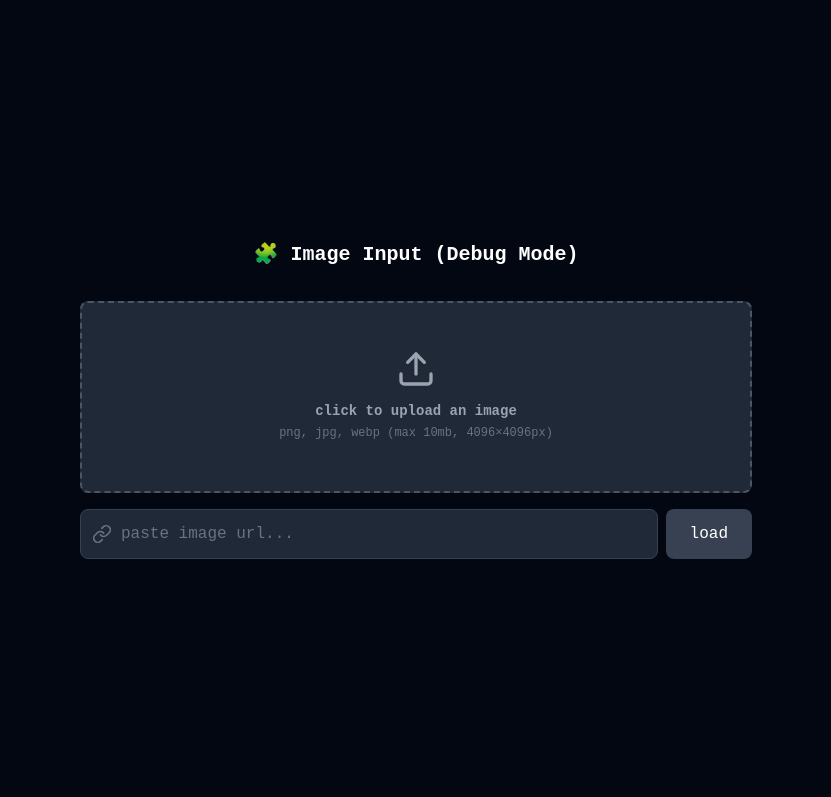
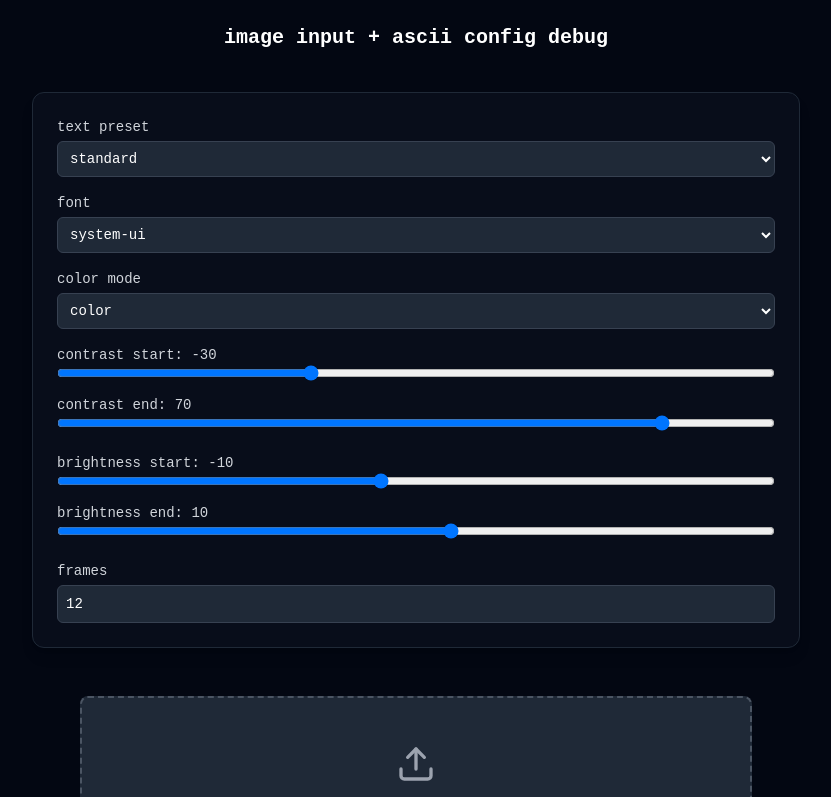
Before and after one commit to mari-glyph/astrii, a React (Vite) app: page / in a window 1280 px wide. Shown: the top 797 px of the page, without its empty margins (224-1055 px from the left). Built offline with nearby package versions, Linux system fonts and the light colour scheme.

Commit message:
Implement asciiConfigPanel, hook, & worker

```diff
--- a/src/App.tsx
+++ b/src/App.tsx
@@ -1,59 +1,90 @@
-import ImageInput from './components/ImageInput';
-import { useImageInput } from './hooks/useImageInput';
-import { X } from 'lucide-react';
-import { useEffect } from 'react';
+import { useEffect, useRef, useState } from "react";
+import { X } from "lucide-react";
+import ImageInput from "./components/ImageInput";
+import { useImageInput } from "./hooks/useImageInput";
+import AsciiConfigPanel from "./components/AsciiConfigPanel";
+import { DEFAULT_CONFIG } from "./hooks/useAsciiConfig";
 
 export default function App() {
   const { imageState, handleImageLoad, clearImage } = useImageInput();
+  const [asciiConfig, setAsciiConfig] = useState(DEFAULT_CONFIG);
+  const workerRef = useRef<Worker | null>(null);
 
-  // 🔍 Debug logging whenever imageState updates
+  // initialize worker for config validation
   useEffect(() => {
-    if (imageState.bitmap) {
-      console.group('[ImageInput Debug]');
-      console.log('Bitmap size:', {
-        width: imageState.width,
-        height: imageState.height,
-      });
-      console.log('File info:', imageState.file);
-      console.log('Preview URL:', imageState.previewUrl);
-      console.groupEnd();
+    workerRef.current = new Worker(
+      new URL("./workers/asciiConfigWorker.ts", import.meta.url),
+      { type: "module" }
+    );
+
+    const w = workerRef.current;
+    w.onmessage = (e) => {
+      if (e.data.success) {
+        console.log("[app] valid config ready:", e.data.config);
       } else {
-      console.info('[ImageInput Debug] Cleared image state.');
+        console.error("[app] config validation failed:", e.data.error);
       }
-  }, [imageState]);
+    };
 
-  // 🔍 Optional wrapper for additional debug logging
+    return () => {
+      w.terminate();
+    };
+  }, []);
+
+  // handle config changes from asciiconfigpanel
+  const handleConfigChange = (config: typeof DEFAULT_CONFIG) => {
+    setAsciiConfig(config);
+    workerRef.current?.postMessage(config);
+  };
+
+  // handle image load debug
   const handleDebugLoad = (bitmap: ImageBitmap, file: File | null, previewUrl: string) => {
-    console.info('[ImageInput Debug] Image loaded via ImageInput');
-    console.log({ bitmap, file, previewUrl });
+    console.info("[imageinput debug] image loaded via imageinput");
     handleImageLoad(bitmap, file, previewUrl);
   };
 
+  // log state for both components
+  useEffect(() => {
+    console.group("[app debug]");
+    console.log("current ascii config:", asciiConfig);
+    console.log("current image state:", imageState);
+    console.groupEnd();
+  }, [asciiConfig, imageState]);
+
   return (
-    <div className="min-h-screen bg-gray-950 text-white flex flex-col items-center justify-center p-6">
-      <h1 className="text-xl font-semibold mb-4">🧩 Image Input (Debug Mode)</h1>
+    <div className="min-h-screen bg-gray-950 text-white flex flex-col items-center justify-start gap-8 p-6">
+      <h1 className="text-xl font-semibold mb-2">
+        image input + ascii config debug
+      </h1>
 
+      {/* ascii config panel */}
+      <div className="w-full max-w-3xl bg-gray-900/40 border border-gray-800 rounded-xl p-6 shadow-lg">
+        <AsciiConfigPanel onConfigChange={handleConfigChange} />
+      </div>
+
+      {/* image input */}
+      <div className="w-full max-w-2xl">
         {!imageState.previewUrl ? (
           <ImageInput onImageLoad={handleDebugLoad} />
         ) : (
-        <div className="relative">
+          <div className="relative flex flex-col items-center">
             <button
               onClick={() => {
-              console.info('[ImageInput Debug] Clear button clicked.');
+                console.info("[imageinput debug] clear button clicked.");
                 clearImage();
               }}
               className="absolute top-2 right-2 p-1 bg-black/50 hover:bg-black/70 rounded-full transition"
-            aria-label="Clear image"
+              aria-label="clear image"
             >
               <X className="w-4 h-4 text-white" />
             </button>
 
             <img
               src={imageState.previewUrl}
-            alt="Preview"
+              alt="preview"
               className="max-w-xs rounded-lg border border-gray-700"
-            onLoad={() => console.info('[ImageInput Debug] Preview image rendered.')}
-            onError={() => console.error('[ImageInput Debug] Failed to render preview.')}
+              onLoad={() => console.info("[imageinput debug] preview image rendered.")}
+              onError={() => console.error("[imageinput debug] failed to render preview.")}
             />
 
             <div className="mt-2 text-sm text-gray-400 text-center">
@@ -67,5 +98,26 @@ export default function App() {
           </div>
         )}
       </div>
+
+      {/* optional json output */}
+      <div className="w-full max-w-3xl mt-8">
+        <pre className="text-xs bg-gray-900/60 border border-gray-800 rounded-lg p-4 overflow-x-auto">
+          {JSON.stringify(
+            {
+              image: imageState.previewUrl
+                ? {
+                    width: imageState.width,
+                    height: imageState.height,
+                    file: imageState.file?.name,
+                  }
+                : null,
+              config: asciiConfig,
+            },
+            null,
+            2
+          )}
+        </pre>
+      </div>
+    </div>
   );
 }
--- /dev/null
+++ b/src/components/AsciiConfigPanel.tsx
@@ -0,0 +1,181 @@
+import { useState, useEffect } from "react";
+
+// types
+export type ColorMode = "color" | "grayscale";
+
+export type TextPreset = "standard" | "blocks" | "binary" | "manual" | "hex" | "detailed";
+
+export type AsciiConfig = {
+  charset: string;
+  contrastStart: number;
+  contrastEnd: number;
+  brightnessStart: number;
+  brightnessEnd: number;
+  colorMode: ColorMode;
+  font: string;
+  frames: number;
+  textPreset: TextPreset;
+};
+
+export const DEFAULT_CONFIG: AsciiConfig = {
+  charset: "@%#*+=-:.",
+  contrastStart: -30,
+  contrastEnd: 70,
+  brightnessStart: -10,
+  brightnessEnd: 10,
+  colorMode: "color",
+  font: "system-ui",
+  frames: 12,
+  textPreset: "standard",
+};
+
+interface AsciiConfigPanelProps {
+  config?: AsciiConfig;
+  onConfigChange: (config: AsciiConfig) => void;
+}
+
+export default function AsciiConfigPanel({
+  config = DEFAULT_CONFIG,
+  onConfigChange,
+}: AsciiConfigPanelProps) {
+  const [localConfig, setLocalConfig] = useState<AsciiConfig>(config);
+
+  // sync prop changes
+  useEffect(() => {
+    setLocalConfig(config);
+  }, [config]);
+
+  // helper to update config and notify parent
+  const handleChange = <K extends keyof AsciiConfig>(key: K, value: AsciiConfig[K]) => {
+    const updated = { ...localConfig, [key]: value };
+    setLocalConfig(updated);
+    onConfigChange(updated);
+  };
+
+  return (
+    <div className="flex flex-col gap-4">
+      {/* text preset */}
+      <label className="flex flex-col gap-1 text-sm text-gray-300">
+        text preset
+        <select
+          value={localConfig.textPreset}
+          onChange={(e) => handleChange("textPreset", e.target.value as TextPreset)}
+          className="bg-gray-800 border border-gray-700 rounded-md p-2 text-white"
+        >
+          <option value="standard">standard</option>
+          <option value="blocks">blocks</option>
+          <option value="binary">binary</option>
+          <option value="manual">manual</option>
+          <option value="hex">hex</option>
+          <option value="detailed">detailed</option>
+        </select>
+      </label>
+
+      {/* charset input */}
+      {localConfig.textPreset === "manual" && (
+        <label className="flex flex-col gap-1 text-sm text-gray-300">
+          manual charset
+          <input
+            type="text"
+            value={localConfig.charset}
+            onChange={(e) => handleChange("charset", e.target.value)}
+            className="bg-gray-800 border border-gray-700 rounded-md p-2 text-white"
+          />
+        </label>
+      )}
+
+      {/* font select */}
+      <label className="flex flex-col gap-1 text-sm text-gray-300">
+        font
+        <select
+          value={localConfig.font}
+          onChange={(e) => handleChange("font", e.target.value)}
+          className="bg-gray-800 border border-gray-700 rounded-md p-2 text-white"
+        >
+          <option value="system-ui">system-ui</option>
+          <option value="sans-serif">sans-serif</option>
+          <option value="monospace">monospace</option>
+          <option value="jetbrains mono">jetbrains mono</option>
+        </select>
+      </label>
+
+      {/* color mode */}
+      <label className="flex flex-col gap-1 text-sm text-gray-300">
+        color mode
+        <select
+          value={localConfig.colorMode}
+          onChange={(e) => handleChange("colorMode", e.target.value as ColorMode)}
+          className="bg-gray-800 border border-gray-700 rounded-md p-2 text-white"
+        >
+          <option value="color">color</option>
+          <option value="grayscale">grayscale</option>
+        </select>
+      </label>
+
+      {/* contrast sliders */}
+      <div className="flex flex-col gap-2">
+        <label className="text-sm text-gray-300">
+          contrast start: {localConfig.contrastStart}
+          <input
+            type="range"
+            min={-100}
+            max={100}
+            value={localConfig.contrastStart}
+            onChange={(e) => handleChange("contrastStart", parseInt(e.target.value))}
+            className="w-full"
+          />
+        </label>
+        <label className="text-sm text-gray-300">
+          contrast end: {localConfig.contrastEnd}
+          <input
+            type="range"
+            min={-100}
+            max={100}
+            value={localConfig.contrastEnd}
+            onChange={(e) => handleChange("contrastEnd", parseInt(e.target.value))}
+            className="w-full"
+          />
+        </label>
+      </div>
+
+      {/* brightness sliders */}
+      <div className="flex flex-col gap-2">
+        <label className="text-sm text-gray-300">
+          brightness start: {localConfig.brightnessStart}
+          <input
+            type="range"
+            min={-100}
+            max={100}
+            value={localConfig.brightnessStart}
+            onChange={(e) => handleChange("brightnessStart", parseInt(e.target.value))}
+            className="w-full"
+          />
+        </label>
+        <label className="text-sm text-gray-300">
+          brightness end: {localConfig.brightnessEnd}
+          <input
+            type="range"
+            min={-100}
+            max={100}
+            value={localConfig.brightnessEnd}
+            onChange={(e) => handleChange("brightnessEnd", parseInt(e.target.value))}
+            className="w-full"
+          />
+        </label>
+      </div>
+
+      {/* frame count */}
+      <label className="flex flex-col gap-1 text-sm text-gray-300">
+        frames
+        <input
+          type="number"
+          min={1}
+          max={120}
+          value={localConfig.frames}
+          onChange={(e) => handleChange("frames", parseInt(e.target.value))}
+          className="bg-gray-800 border border-gray-700 rounded-md p-2 text-white"
+        />
+      </label>
+    </div>
+  );
+}
--- /dev/null
+++ b/src/hooks/useAsciiConfig.ts
@@ -0,0 +1,77 @@
+import { useState, useEffect } from "react";
+
+export const TEXT_PRESETS = {
+  standard: { charset: "@%#*+=-:.", font: "system-ui, sans-serif" },
+  blocks: { charset: "█▓▒░ ", font: "system-ui, sans-serif" },
+  binary: { charset: "01", font: "system-ui, sans-serif" },
+  manual: { charset: "0 ", font: "system-ui, sans-serif" },
+  hex: { charset: "0123456789ABCDEF", font: "system-ui, sans-serif" },
+  detailed: {
+    charset: "$@B%8&WM#*oahkbdpqwmZO0QLCJUYXzcvunxrjft/\\|()1{}[]?-_+~<>i!lI;:,\"^`'.",
+    font: "system-ui, sans-serif",
+  },
+};
+
+export const EFFECT_PRESETS = {
+  "Low → High": {
+    brightnessStart: 0,
+    brightnessEnd: 100,
+    contrastStart: 0,
+    contrastEnd: 100,
+    colorMode: "color",
+    frames: 12,
+  },
+  "Medium → High": {
+    brightnessStart: 20,
+    brightnessEnd: 30,
+    contrastStart: 40,
+    contrastEnd: 50,
+    colorMode: "color",
+    frames: 12,
+  },
+  "Static Mid": {
+    brightnessStart: 50,
+    brightnessEnd: 50,
+    contrastStart: 40,
+    contrastEnd: 50,
+    colorMode: "color",
+    frames: 12,
+  },
+};
+
+export const DEFAULT_CONFIG = {
+  charset: TEXT_PRESETS.detailed.charset,
+  contrastStart: 40,
+  contrastEnd: 50,
+  brightnessStart: 20,
+  brightnessEnd: 30,
+  colorMode: "color" as "color" | "grayscale",
+  font: "system-ui, sans-serif",
+  frames: 12,
+};
+
+export function useAsciiConfig() {
+  const [config, setConfig] = useState(DEFAULT_CONFIG);
+
+  useEffect(() => {
+    const saved = localStorage.getItem("asciiConfig");
+    if (saved) {
+      try {
+        setConfig(JSON.parse(saved));
+      } catch {
+        console.warn("[AsciiConfig] Failed to parse saved config");
+      }
+    }
+  }, []);
+
+  const validateCharset = (charset: string) => {
+    for (const char of charset) {
+      if (char.length !== 1 || char.codePointAt(0)! > 127) return false;
+    }
+    return true;
+  };
+
+  const resetConfig = () => setConfig(DEFAULT_CONFIG);
+
+  return { config, setConfig, validateCharset, resetConfig };
+}
--- a/src/hooks/useImageInput.ts
+++ b/src/hooks/useImageInput.ts
@@ -17,13 +17,13 @@ export function useImageInput() {
     previewUrl: null,
   });
 
-  /** Cleans up bitmap and object URLs to prevent memory leaks */
+  /* cleans up bitmap and object URLs to prevent memory leaks */
   const cleanup = (prev: ImageState) => {
     prev.bitmap?.close();
     if (prev.previewUrl) URL.revokeObjectURL(prev.previewUrl);
   };
 
-  /** Stores a new image and releases old resources */
+  /* stores a new image and releases old resources */
   const handleImageLoad = useCallback((bitmap: ImageBitmap, file: File | null, previewUrl: string) => {
     setImageState(prev => {
       cleanup(prev);
@@ -31,7 +31,7 @@ export function useImageInput() {
     });
   }, []);
 
-  /** Clears image and releases resources */
+  /* clears image and releases resources */
   const clearImage = useCallback(() => {
     setImageState(prev => {
       cleanup(prev);
--- /dev/null
+++ b/src/workers/asciiConfigWorker.ts
@@ -0,0 +1,20 @@
+// asciiConfigWorker validates and prepares ASCII config before dispatching heavy image ops.
+
+self.addEventListener("message", (e) => {
+  const config = e.data;
+
+  // basic schema validation
+  const requiredKeys = ["charset", "contrastStart", "contrastEnd", "brightnessStart", "brightnessEnd", "colorMode", "font", "frames"];
+  const valid = requiredKeys.every((k) => k in config);
+
+  if (!valid) {
+    self.postMessage({ success: false, error: "Invalid config schema." });
+    return;
+  }
+
+  // simulate preprocessing
+  console.log("[asciiConfigWorker] Validated config:", config);
+
+  // post validated config back
+  self.postMessage({ success: true, config });
+});
--- a/src/workers/imageWorker.ts
+++ b/src/workers/imageWorker.ts
@@ -1,4 +1,4 @@
-// worker context
+// imageWorker context
 
 self.addEventListener('message', (e) => {
   const bitmap = e.data as ImageBitmap;
```
Lines whose indentation alone changed are shown as unchanged.
